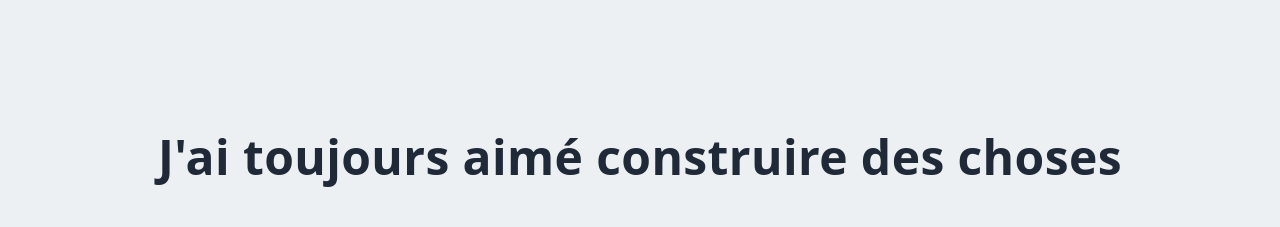
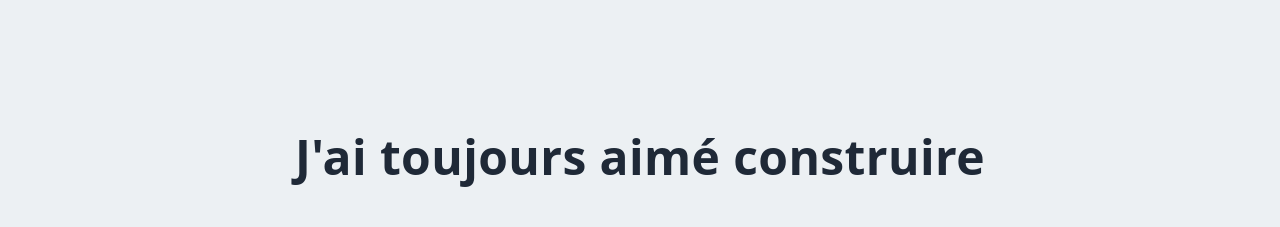
Before and after one commit to N0E-P/my_portfolio, a Next.js app: page / in a window 1280 px wide. Shown: the part 1020-1247 px from the top of the page. Built offline with nearby package versions, Linux system fonts and the light colour scheme.

Commit message:
Update 2-Presentation.js

```diff
--- a/components/fr/2-Presentation.js
+++ b/components/fr/2-Presentation.js
@@ -3,7 +3,7 @@ export default function Presentation() {
     <div id="presentation" className="w-full p-4 items-center">
       <div className="max-w-[1400px] m-auto ">
         <h1 className="text-center mb-12 mt-5">
-          J'ai toujours aimé construire des choses
+          J'ai toujours aimé construire
         </h1>
         <div className="lg:grid grid-cols-3">
           <div className="p-8 bg-sky-600 rounded-3xl shadow-md shadow-gray-400 lg:mr-4 ">
```
